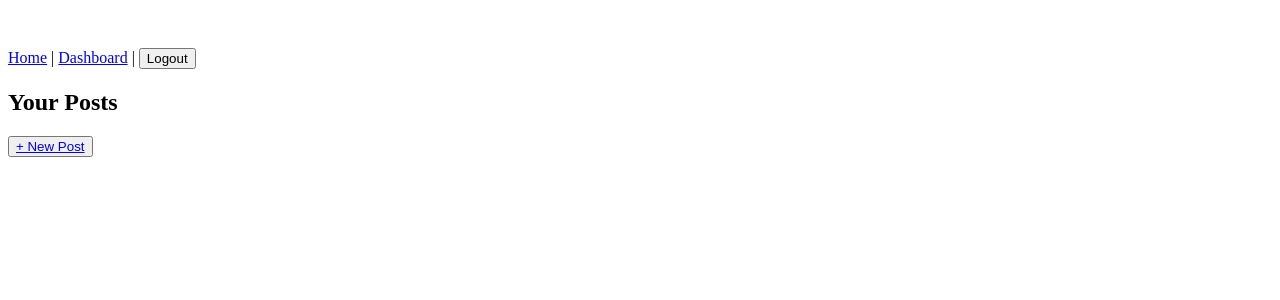
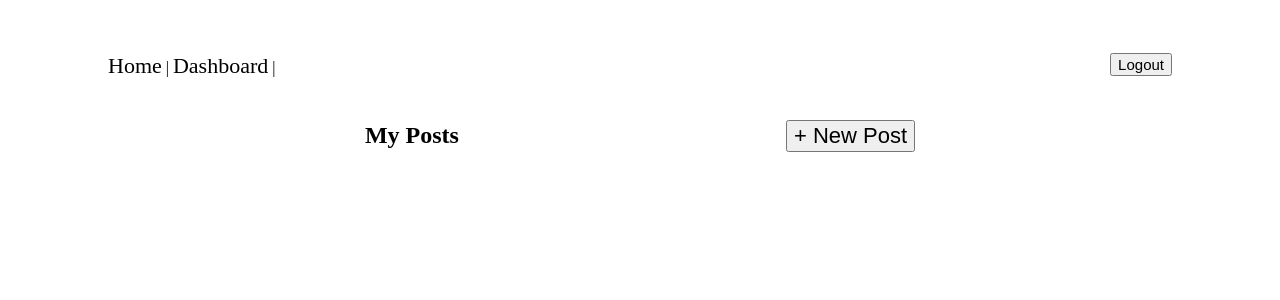
Before and after one commit to monineathsar/TechBlogger, a Node server app: page /myposts in a window 1280 px wide. Shown: the top 300 px of the page. Run offline with Node 20, Linux system fonts and the light colour scheme; a user stored in the database is signed in; data that the repository does not hold is empty; some libraries are stand-ins or nearby versions.

Commit message:
home & dashboard page styling

```diff
--- a/public/css/style.css
+++ b/public/css/style.css
@@ -21,3 +21,79 @@ h1 {
 .pageForm {
     padding-right: 100px;
 }
+
+.navContainer {
+    padding: 5px 100px;
+    display: flex;
+    justify-content: space-between;
+    flex-flow: row nowrap;
+}
+
+.navTabs a {
+    font-size: 22px;
+    font-weight: 200;
+}
+
+a:link {
+    text-decoration: none; color: black;
+}
+
+a:visited {
+    text-decoration: none; color: black;
+}
+
+a:hover {
+    text-decoration: none; color: black;
+}
+
+a:active {
+    text-decoration: none; color: black;
+}
+
+.navLogout {
+    font-size: 15px;
+}
+
+.blogPostContainer {
+    justify-content: center;
+    align-items: center;
+    flex-flow: column nowrap;
+    padding: 0px 30px;
+}
+
+.blogPosts {
+    flex-wrap: wrap;
+    border: solid black 1px;
+}
+
+.blogTitle {
+    display: flex;
+    justify-content: space-between;
+    border-bottom: solid black 1px;
+    background-color: darkgrey;
+    padding: 0px 20px;
+}
+
+.blogContent {
+    padding: 0px 20px;
+}
+
+.newPostBtn button {
+    font-size: 22px;
+}
+
+.newPostBtn {
+    display: flex;
+    align-items: center;
+}
+
+.icons {
+    display: flex;
+    justify-content: flex-end;
+    padding: 0px 20px;
+}
+
+.pageTitle {
+    display: flex;
+    justify-content: space-evenly
+}
--- a/views/dashboard.handlebars
+++ b/views/dashboard.handlebars
@@ -1,13 +1,22 @@
-<section id="blogPosts" class="blogPosts">
-    <h2>Your Posts</h2>
+<section id="blogPosts" class="blogPostContainer">
+  <div class="pageTitle">
+      <div>
+        <h2>My Posts</h2>
+      </div>
+      <div class="newPostBtn">
+        <button class="btn"><a class="link" href="/new">+ New Post</a></button>
+      </div>
+    </div>
   {{#each blogPosts as |blogPost|}}
-      <main>
-        <section>
+  <main class="blogPosts">
+    <section class="blogTitle">
       <h3>{{blogPost.title}}</h3>
-          <h4>{{blogPost.content}}</h4>
-          <h6> Posted on {{blogPost.date}}</h6>
+      <h5> Posted on {{blogPost.date}}</h5>
     </section>
-        <footer>
+    <section class="blogContent">
+      <p>{{blogPost.content}}</p>
+    </section>
+    <footer class="icons">
       <button id="editBtn" onclick="getEditBlogPost('{{blogPost.id}}')">
         <img src="/images/pencil_icon.png" align="center" width="20px" height="20px" alt="edit icon">
       </button>
@@ -15,9 +24,9 @@
         <img src="/images/bin_icon.png" align="center" width="15px" height="22px" alt="delete icon">
       </button>
     </footer>
+    <br>
   </main>
   {{/each}}
 </section>
+
 <script src="js/dashboard.js"></script>
-
-<button class="btn"><a class="link" href="/new">+ New Post</a></button>
--- a/views/layouts/main.handlebars
+++ b/views/layouts/main.handlebars
@@ -14,24 +14,26 @@
       <h1>
         <a href="/"></a>
       </h1>
-      <nav>
+      <nav class="navContainer">
         <!-- Conditionally render login or logout links -->
         {{#if loggedIn}}
-        <a href="/">Home</a> |
-        <a href="/myposts">Dashboard</a> |
-        <button class="no-button" id="logoutBtn">Logout</button>
+        <div class="navTabs">
+          <a href="/">Home</a> |
+          <a href="/myposts">Dashboard</a> |
+        </div>
+        <div>
+          <button class="navLogout" id="logoutBtn">Logout</button>
+        </div>
         {{/if}}
       </nav>
     </header>
+    <br>
     <main>
       <!-- Render the sub layout -->
       {{{ body }}}
     </main>
-    <footer>
-
-    </footer>
   </div>
-
+  <br>
   <!-- Render script for logged in users only -->
   {{#if loggedIn}}
   <script src="/js/logout.js"></script>
```
Also changed, not shown: views/homepage.handlebars (+17 -4 lines), public/images/bin_icon.png, public/images/pencil_icon.png. Lines whose indentation alone changed are shown as unchanged.
